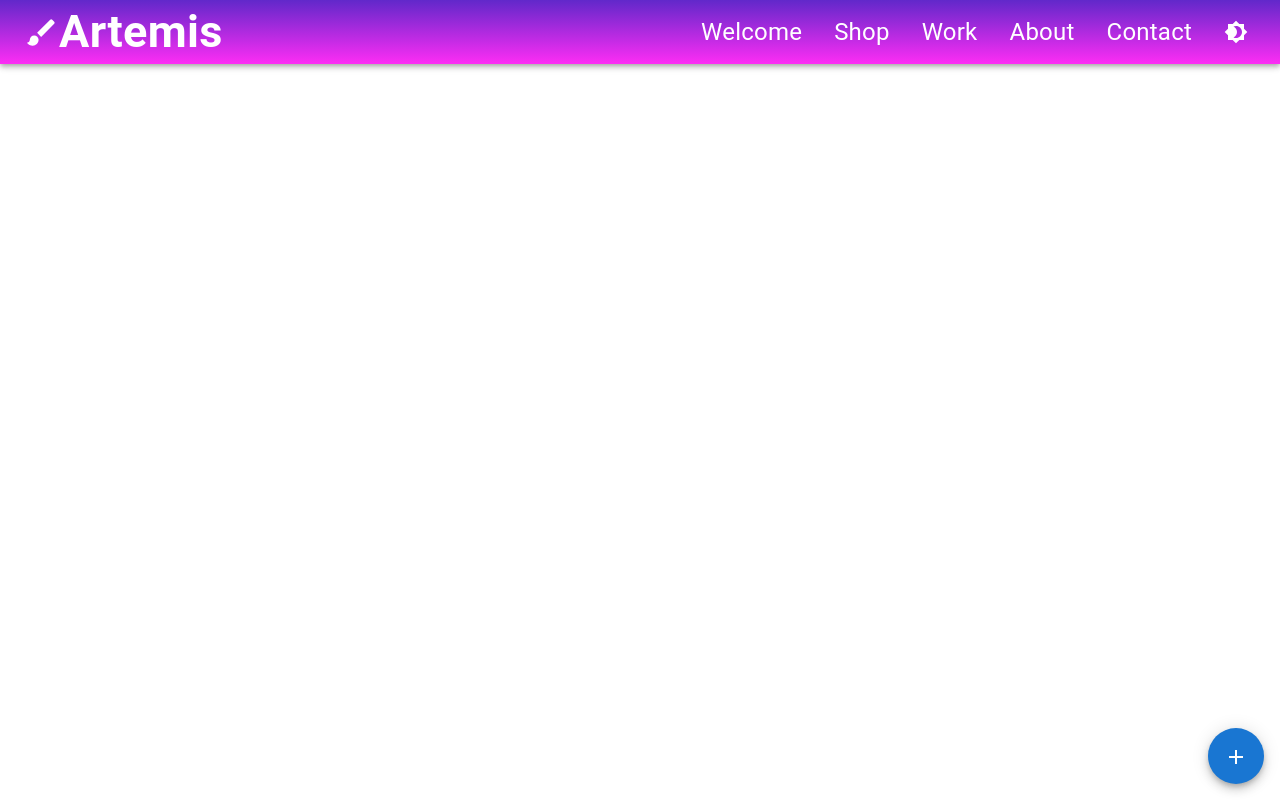
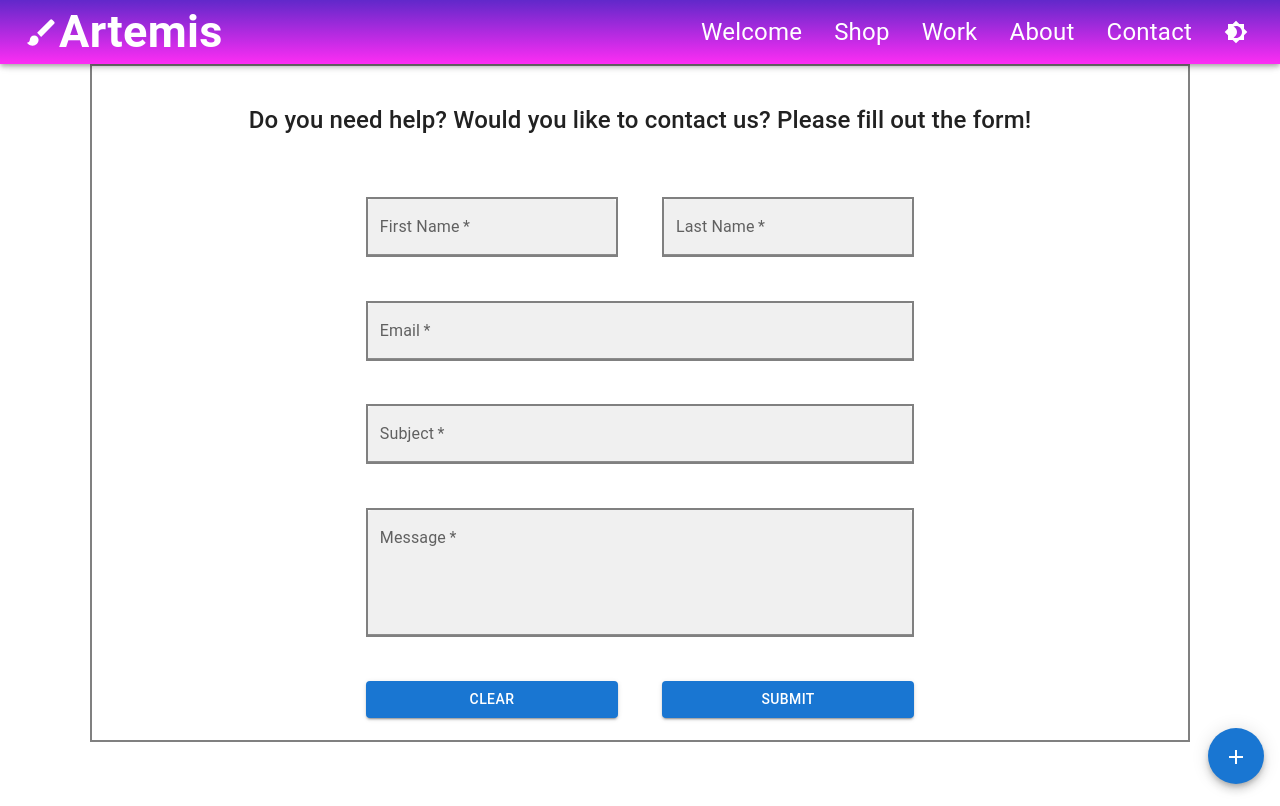
Before and after one commit to Temerav/webapp, a React (Create React App) app in the folder frontend/: page /Contact in a window 1280 px wide. Built offline with nearby package versions, Linux system fonts and the light colour scheme.

Commit message:
contact page

```diff
--- a/frontend/src/components/Contact/index.js
+++ b/frontend/src/components/Contact/index.js
@@ -1,13 +1,88 @@
 import React from "react";
 import Box from "@mui/material/Box";
 import LoadingLine from "../LoadingLine";
+import TextField from "@mui/material/TextField";
+import Button from "@mui/material/Button";
 
 const Contact = () => {
   return (
-    <>
+    <div>
       <LoadingLine />
-      <Box></Box>
-    </>
+      <Box
+        component="form"
+        sx={{
+          marginTop: "5%",
+          marginBottom: "5%",
+          marginLeft: "7%",
+          marginRight: "7%",
+          textAlign: "center",
+          border: "2px solid grey",
+          "& .MuiTextField-root": { m: "2%", width: "23%" },
+        }}
+      >
+        <h4
+          style={{ textAlign: "center", marginTop: "5vh", marginBottom: "5vh" }}
+        >
+          Do you need help? Would you like to contact us? Please fill out the
+          form!
+        </h4>
+        <div>
+          <TextField
+            required
+            id="filled-required"
+            label="First Name"
+            variant="filled"
+            style={{ border: "2px solid grey" }}
+          />
+          <TextField
+            required
+            id="filled-required"
+            label="Last Name"
+            variant="filled"
+            style={{ border: "2px solid grey" }}
+          />
+        </div>
+        <div>
+          <TextField
+            required
+            id="filled-required"
+            label="Email"
+            variant="filled"
+            style={{ width: "50%", border: "2px solid grey" }}
+          />
+        </div>
+        <div>
+          <TextField
+            required
+            id="filled-required"
+            label="Subject"
+            variant="filled"
+            style={{ width: "50%", border: "2px solid grey" }}
+          />
+        </div>
+        <div>
+          <TextField
+            required
+            id="filled-multiline-static"
+            label="Message"
+            multiline
+            rows={4}
+            variant="filled"
+            style={{ width: "50%", border: "2px solid grey" }}
+          />
+        </div>
+        <div>
+          <Box
+            sx={{
+              "& .MuiButton-root": { m: "2%", width: "23%" },
+            }}
+          >
+            <Button variant="contained">Clear</Button>
+            <Button variant="contained">Submit</Button>
+          </Box>
+        </div>
+      </Box>
+    </div>
   );
 };
 
--- a/frontend/src/components/ResponsiveAppBar/index.js
+++ b/frontend/src/components/ResponsiveAppBar/index.js
@@ -23,7 +23,7 @@ const ResponsiveAppBar = ({ colorMode, theme }) => {
   return (
     <Box>
       <AppBar
-        position="static"
+        position="fixed"
         style={
           theme.palette.mode === "light"
             ? {
--- a/frontend/src/components/SpeedDialCustom/index.js
+++ b/frontend/src/components/SpeedDialCustom/index.js
@@ -36,7 +36,7 @@ const SpeedDialCustom = () => {
     <>
       <SpeedDial
         ariaLabel="SpeedDial basic example"
-        sx={{ position: "absolute", bottom: 16, right: 16 }}
+        sx={{ position: "fixed", bottom: 16, right: 16 }}
         icon={<SpeedDialIcon />}
       >
         {actions.map((action) => (
```
